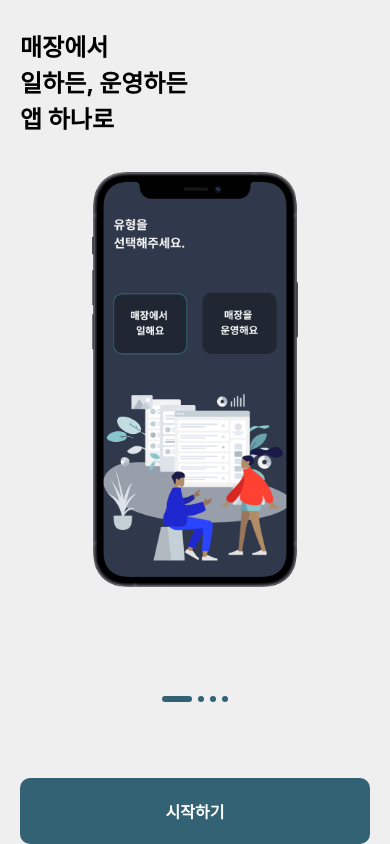
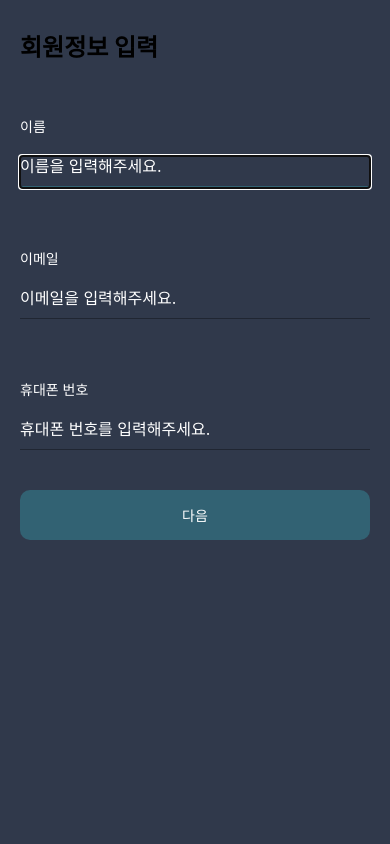
Before and after one commit to zaar625/wmApp, a React Native app: screen /singInStep01Page in a window 390 px wide. Built offline with nearby package versions, Linux system fonts and the light colour scheme.

Commit message:
sign-in Step 1 added

```diff
--- a/App.tsx
+++ b/App.tsx
@@ -5,7 +5,7 @@ import { createStackNavigator } from '@react-navigation/stack';
 import OnboardingPage from './App/screens/onboarding';
 import CategorySelectPage from './App/screens/select-category';
 import EmployeeLoginPage from './App/screens/login/employee';
-import JoinPage from './App/screens/join';
+import SingInStep01Page from './App/screens/sign-up/SingInStep01Page';
 import { ThemeContext } from './App/theme/themeContext';
 import { TThemeMode } from './App/theme/themeContext';
 
@@ -36,7 +36,7 @@ export default function App() {
           <Stack.Screen name="onBoardingPage" component={OnboardingPage} />
           <Stack.Screen name="categorySelectPage" component={CategorySelectPage} />
           <Stack.Screen name="employeeLoginPage" component={EmployeeLoginPage} />
-          <Stack.Screen name="joinPage" component={JoinPage} />
+          <Stack.Screen name="singInStep01Page" component={SingInStep01Page} />
         </Stack.Navigator>
       </NavigationContainer>
     </ThemeContext.Provider>
--- /dev/null
+++ b/App/components/buttons/Button.tsx
@@ -0,0 +1,37 @@
+import { StyleSheet, Text, View, Pressable } from 'react-native';
+import React from 'react';
+
+type Props = {
+  name: string;
+  onPress: () => void;
+};
+
+const Button = ({ name, onPress }: Props) => {
+  return (
+    <Pressable
+      onPress={onPress}
+      style={({ pressed }) => [styles.btn, { opacity: pressed ? 0.5 : 1 }]}
+    >
+      <Text style={styles.btnText}>{name}</Text>
+    </Pressable>
+  );
+};
+
+export default Button;
+
+const styles = StyleSheet.create({
+  btn: {
+    backgroundColor: '#326273',
+    alignItems: 'center',
+    justifyContent: 'center',
+    paddingVertical: 21,
+    marginHorizontal: 20,
+    borderRadius: 10
+  },
+  btnText: {
+    color: '#fff',
+    alignSelf: 'center',
+    fontSize: 16,
+    fontWeight: '700'
+  }
+});
--- a/App/components/Button.tsx
+++ b/App/components/buttons/NomarButton.tsx
@@ -6,35 +6,32 @@ type Props = {
   onPress: () => void;
 };
 
-const Button = ({ name, onPress }: Props) => {
+const NomalButton = ({ name, onPress }: Props) => {
   return (
     <Pressable
       onPress={onPress}
       style={({ pressed }) => [styles.btn, { opacity: pressed ? 0.5 : 1 }]}
     >
-      <Text
-        style={{
-          color: '#fff',
-          alignSelf: 'center',
-          fontSize: 16,
-          fontWeight: '700'
-        }}
-      >
-        {name}
-      </Text>
+      <Text style={styles.btnText}>{name}</Text>
     </Pressable>
   );
 };
 
-export default Button;
+export default NomalButton;
 
 const styles = StyleSheet.create({
   btn: {
     backgroundColor: '#326273',
     alignItems: 'center',
     justifyContent: 'center',
-    paddingVertical: 21,
+    paddingVertical: 15,
     marginHorizontal: 20,
     borderRadius: 10
+  },
+  btnText: {
+    color: '#fff',
+    alignSelf: 'center',
+    fontSize: 14,
+    fontWeight: '500'
   }
 });
--- a/App/screens/join/index.tsx
+++ /dev/null
@@ -1,87 +0,0 @@
-import {
-  StyleSheet,
-  Text,
-  View,
-  TouchableWithoutFeedback,
-  Keyboard,
-  KeyboardAvoidingView,
-  Platform,
-  StatusBar
-} from 'react-native';
-import React, { useState, useEffect } from 'react';
-import { SafeAreaView } from 'react-native-safe-area-context';
-import { ScrollView } from 'react-native-gesture-handler';
-import ScreenTitle from '../../components/ScreenTitle';
-import InputBox from '../login/InputBox';
-import Certification from './Certification';
-import Button from '../../components/Button';
-import auth from '@react-native-firebase/auth';
-import { signUp } from '../../api/auth';
-
-const JoinPage = () => {
-  const signIn = async () => {
-    const { email, password } = form;
-    const info = { email, password };
-    try {
-      const { user } = await signUp(info);
-      await user.sendEmailVerification({
-        handleCodeInApp: true,
-        url: 'work-magement-app.web.app'
-      });
-      return true;
-    } catch (e) {
-      console.log(e);
-      return false;
-    }
-  };
-
-  const [form, setForm] = useState({
-    email: '',
-    password: '',
-    confirmPassword: ''
-  });
-
-  const inputTextHandler = (name: string) => (value: string) => {
-    setForm({ ...form, [name]: value });
-  };
-
-  console.log(form);
-  return (
-    <SafeAreaView style={styles.bg}>
-      <KeyboardAvoidingView
-        behavior={Platform.OS === 'ios' ? 'padding' : 'height'}
-        style={{ flex: 1 }}
-      >
-        <ScrollView showsVerticalScrollIndicator={false}>
-          <ScreenTitle title="회원정보입력" />
-          <InputBox placeholder="이름을 입력해주세요." label="이름" />
-          <InputBox
-            placeholder="이메일을 입력해주세요."
-            label="이메일"
-            onChangeText={inputTextHandler('email')}
-            value={form.email}
-          />
-          {/* <Certification /> */}
-          <InputBox
-            placeholder="비밀번호를 입력해주세요."
-            label="비밀번호"
-            onChangeText={inputTextHandler('password')}
-            value={form.password}
-          />
-          <InputBox placeholder="입력한 비밀번호를 재 입력해주세요." label="비밀번호 확인" />
-        </ScrollView>
-      </KeyboardAvoidingView>
-      <Button name="가입하기" onPress={signIn} />
-    </SafeAreaView>
-  );
-};
-
-export default JoinPage;
-
-const styles = StyleSheet.create({
-  bg: {
-    backgroundColor: '#30394B',
-    flex: 1,
-    paddingHorizontal: 20
-  }
-});
--- a/App/screens/login/employee/index.tsx
+++ b/App/screens/login/employee/index.tsx
@@ -13,6 +13,7 @@ import { NavigationScreenProps } from '../../../type';
 
 import ScreenTitle from '../../../components/ScreenTitle';
 import InputBox from '../InputBox';
+import NomalButton from '../../../components/buttons/NomarButton';
 
 export default function EmployeeLoginPage({ navigation }: NavigationScreenProps) {
   const emailInputRef = useRef<null | TextInput>(null);
@@ -49,12 +50,10 @@ export default function EmployeeLoginPage({ navigation }: NavigationScreenProps)
           />
         </View>
 
-        <Pressable style={({ pressed }) => [styles.Btn, { opacity: pressed ? 0.6 : 1 }]}>
-          <Text style={styles.btnText}>로그인</Text>
-        </Pressable>
+        <NomalButton name="로그인" onPress={() => {}} />
         {/* 회원가입 및 비밀번호 */}
         <View style={styles.subBtn}>
-          <Pressable onPress={() => navigation.navigate('joinPage')}>
+          <Pressable onPress={() => navigation.navigate('singInStep01Page')}>
             <Text style={[styles.subBtnText]}>회원가입</Text>
           </Pressable>
           <View
--- a/App/screens/onboarding/index.tsx
+++ b/App/screens/onboarding/index.tsx
@@ -10,7 +10,7 @@ import { SafeAreaView } from 'react-native-safe-area-context';
 import React, { useRef, useState } from 'react';
 import { FlatList } from 'react-native-gesture-handler';
 import { NavigationScreenProps } from '../../type';
-import Button from '../../components/Button';
+import Button from '../../components/buttons/Button';
 import { onBoadingDATA, OnBoadingSlideItem } from './onboardingData';
 import { colors, deviceheight, deviceWidth } from '../../theme';
 import { ThemeContext } from '../../theme/themeContext';
--- /dev/null
+++ b/App/screens/sign-up/SingInStep01Page.tsx
@@ -0,0 +1,77 @@
+import { StyleSheet, Text, View, Platform, ScrollView } from 'react-native';
+import React, { useRef, useEffect } from 'react';
+import { SafeAreaView } from 'react-native-safe-area-context';
+import { TouchableWithoutFeedback, Keyboard, KeyboardAvoidingView } from 'react-native';
+
+import ScreenTitle from '../../components/ScreenTitle';
+import InputBox from '../login/InputBox';
+import NomalButton from '../../components/buttons/NomarButton';
+
+import { colors } from '../../theme';
+import { TextInput } from 'react-native-gesture-handler';
+
+const SingInStep01 = () => {
+  const nameInputRef = useRef<null | TextInput>(null);
+  const emailInputRef = useRef<null | TextInput>(null);
+  const phoneInputRef = useRef<null | TextInput>(null);
+
+  const inputSubmit = ({ next }: { next: string }) => {
+    if (next === 'email') emailInputRef.current?.focus();
+    if (next === 'password') phoneInputRef.current?.focus();
+  };
+
+  useEffect(() => {
+    nameInputRef.current?.focus();
+  }, []);
+
+  return (
+    <TouchableWithoutFeedback onPress={Keyboard.dismiss}>
+      <SafeAreaView style={styles.container}>
+        <ScreenTitle title="회원정보 입력" />
+        <View style={styles.form}>
+          <InputBox
+            ref={nameInputRef}
+            label="이름"
+            placeholder="이름을 입력해주세요."
+            onSubmitEditing={() => inputSubmit({ next: 'email' })}
+            eyeIconVisible={false}
+            closeIconVisible={true}
+          />
+          <InputBox
+            ref={emailInputRef}
+            label="이메일"
+            placeholder="이메일을 입력해주세요."
+            onSubmitEditing={() => inputSubmit({ next: 'password' })}
+            eyeIconVisible={false}
+            closeIconVisible={true}
+          />
+          <InputBox
+            ref={phoneInputRef}
+            label="휴대폰 번호"
+            placeholder="휴대폰 번호를 입력해주세요."
+            eyeIconVisible={false}
+            closeIconVisible={false}
+            keyboardType="number-pad"
+            onSelectionChange={({ nativeEvent: { selection } }) => {
+              const { end: phoneNumLengthValue } = selection;
+              if (phoneNumLengthValue === 11) Keyboard.dismiss();
+            }}
+          />
+        </View>
+        <NomalButton name="다음" onPress={() => {}} />
+      </SafeAreaView>
+    </TouchableWithoutFeedback>
+  );
+};
+
+export default SingInStep01;
+
+const styles = StyleSheet.create({
+  container: {
+    flex: 1,
+    backgroundColor: colors.dark.primary
+  },
+  form: {
+    paddingHorizontal: 20
+  }
+});
--- a/App/type/index.ts
+++ b/App/type/index.ts
@@ -4,7 +4,7 @@ export type RootStackParamList = {
   onBoardingPage: undefined;
   categorySelectPage: undefined;
   employeeLoginPage: undefined;
-  joinPage: undefined;
+  singInStep01Page: undefined;
 };
 
 export type NavigationScreenProps = NativeStackScreenProps<RootStackParamList>;
```
Also changed, not shown: App/screens/join/Certification.tsx (deleted, +0 -93 lines), App/screens/login/InputBox.tsx (+12 -1 lines).
